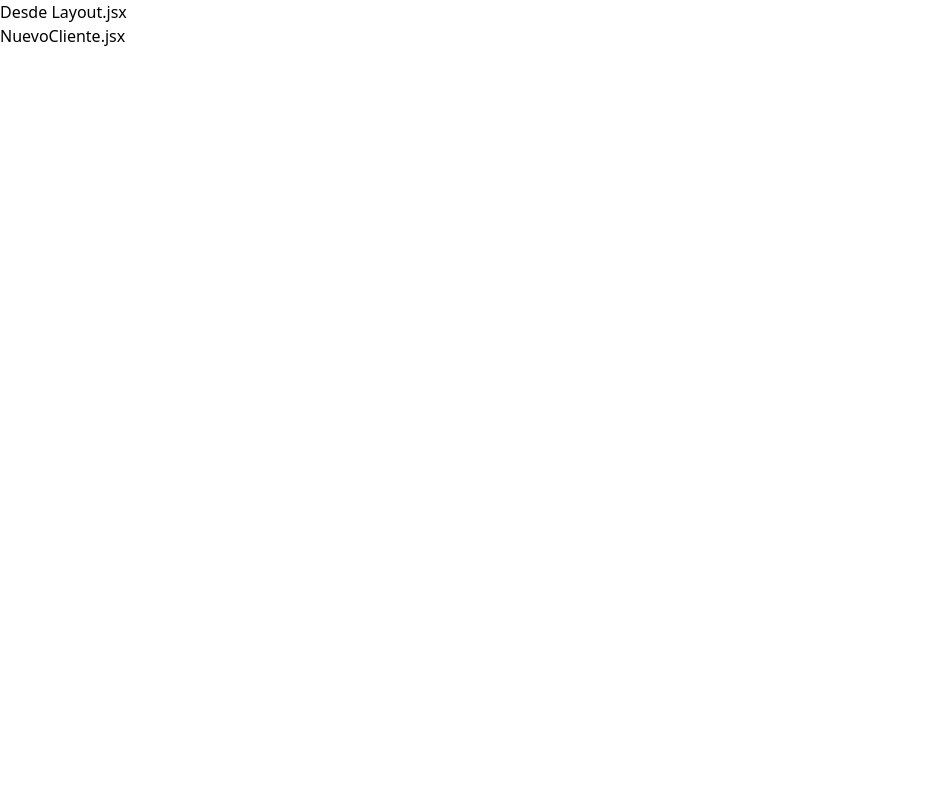
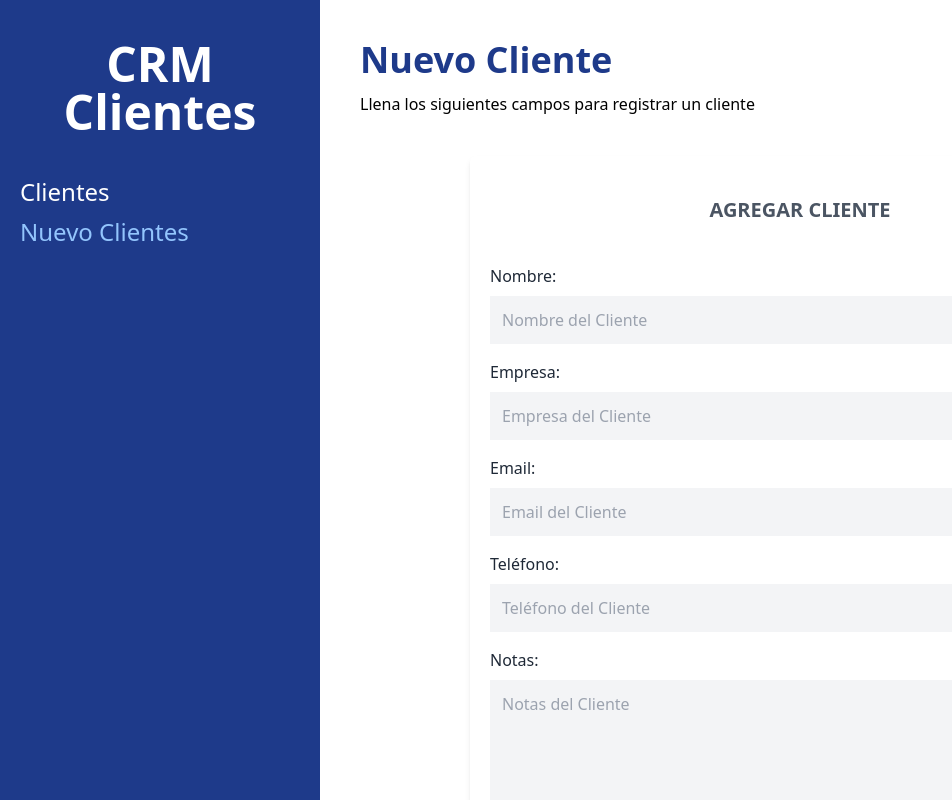
Before and after one commit to MoisesKMS/crm-react, a React app: page /clientes/nuevo in a window 1280 px wide. Shown: the whole page, without its empty margins (0-952 px from the left). Built offline with nearby package versions, Linux system fonts and the light colour scheme; the HTML template or start-up script is replaced by a standard one.

Commit message:
1.2.0
-Estilos al layout
-Paginas necesarias para el proyecto

```diff
--- a/package.json
+++ b/package.json
@@ -9,11 +9,13 @@
   },
   "dependencies": {
     "autoprefixer": "^10.4.2",
+    "formik": "^2.2.9",
     "postcss": "^8.4.6",
     "react": "^17.0.2",
     "react-dom": "^17.0.2",
     "react-router-dom": "^6.2.1",
-    "tailwindcss": "^3.0.19"
+    "tailwindcss": "^3.0.19",
+    "yup": "^0.32.11"
   },
   "devDependencies": {
     "@vitejs/plugin-react": "^1.0.7",
--- /dev/null
+++ b/src/components/Formulario.jsx
@@ -0,0 +1,72 @@
+import { Formik, Form, Field } from "formik";
+
+function Formulario() {
+    return (
+        <div className="bg-white mt-10 px-5 py-10 rounded-md shadow-md md:w-3/4 mx-auto">
+            <h1 className="text-gray-600 font-bold text-xl uppercase text-center">Agregar Cliente</h1>
+
+            <Formik>
+                <Form className="mt-10">
+                    <div className="mb-4">
+                        <label className="text-gray-800" htmlFor="nombre">Nombre:</label>
+                        <Field
+                            id="nombre"
+                            type="text"
+                            className="mt-2 block w-full p-3 bg-gray-100"
+                            placeholder="Nombre del Cliente"
+                        />
+                    </div>
+
+                    <div className="mb-4">
+                        <label className="text-gray-800" htmlFor="empresa">Empresa:</label>
+                        <Field
+                            id="empresa"
+                            type="text"
+                            className="mt-2 block w-full p-3 bg-gray-100"
+                            placeholder="Empresa del Cliente"
+                        />
+                    </div>
+
+                    <div className="mb-4">
+                        <label className="text-gray-800" htmlFor="email">Email:</label>
+                        <Field
+                            id="email"
+                            type="email"
+                            className="mt-2 block w-full p-3 bg-gray-100"
+                            placeholder="Email del Cliente"
+                        />
+                    </div>
+
+                    <div className="mb-4">
+                        <label className="text-gray-800" htmlFor="telefono">Teléfono:</label>
+                        <Field
+                            id="telefono"
+                            type="tel"
+                            className="mt-2 block w-full p-3 bg-gray-100"
+                            placeholder="Teléfono del Cliente"
+                        />
+                    </div>
+
+                    <div className="mb-4">
+                        <label className="text-gray-800" htmlFor="notas">Notas:</label>
+                        <Field
+                            as="textarea"
+                            id="notas"
+                            type="text"
+                            className="mt-2 block w-full p-3 bg-gray-100 h-40"
+                            placeholder="Notas del Cliente"
+                        />
+                    </div>
+
+                    <input
+                        type="submit"
+                        value="Agregar Cliente"
+                        className="mt-5 w-full bg-blue-800 p-3 text-white uppercase font-bold text-lg"
+                    />
+                </Form>
+            </Formik>
+
+        </div>
+    )
+}
+export default Formulario;
--- a/src/layout/Layout.jsx
+++ b/src/layout/Layout.jsx
@@ -1,11 +1,25 @@
-import { Outlet } from "react-router-dom";
+import { Outlet, Link, useLocation } from "react-router-dom";
 
 function Layout() {
+
+    const location = useLocation();
+    const urlActual = location.pathname;
+
     return (
-        <>
-            <h1>Desde Layout.jsx</h1>
-            <Outlet />
-        </>
+        <div className="md:flex md:min-h-screen">
+            <div className="md:w-1/4 bg-blue-900 px-5 py-10">
+                <h2 className="text-5xl font-black text-center text-white">CRM Clientes</h2>
+
+                <nav className="mt-10">
+                    <Link to="/clientes" className={`${urlActual === '/clientes' ? 'text-blue-300' : 'text-white'} text-2xl block mt-2 hover:text-blue-300`}>Clientes</Link>
+                    <Link to="/clientes/nuevo" className={`${urlActual === '/clientes/nuevo' ? 'text-blue-300' : 'text-white'} text-2xl block mt-2 hover:text-blue-300`}>Nuevo Clientes</Link>
+                </nav>
+            </div>
+
+            <div className="md:w-3/4 p-10 md:h-screen overflow-auto">
+                <Outlet />
+            </div>
+        </div>
     )
 }
 export default Layout;
--- a/src/paginas/NuevoCliente.jsx
+++ b/src/paginas/NuevoCliente.jsx
@@ -1,7 +1,11 @@
+import Formulario from "../components/Formulario";
+
 function NuevoCliente() {
     return (
         <>
-            <h1>NuevoCliente.jsx</h1>
+            <h1 className="font-black text-4xl text-blue-900">Nuevo Cliente</h1>
+            <p className="mt-3">Llena los siguientes campos para registrar un cliente</p>
+            <Formulario />
         </>
     )
 }
```
Also changed, not shown: 1 other file (tests, documents, lock files or other folders).
